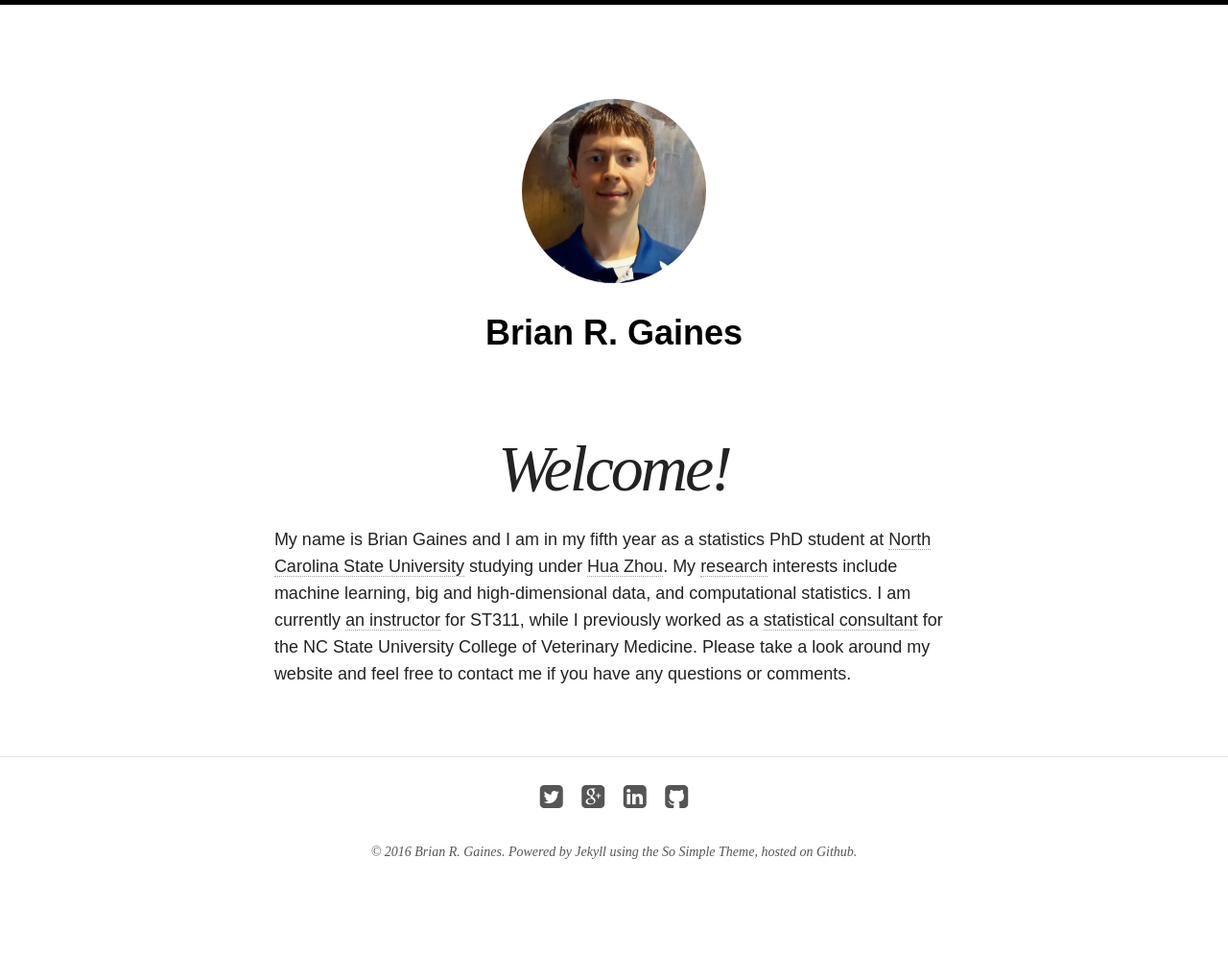
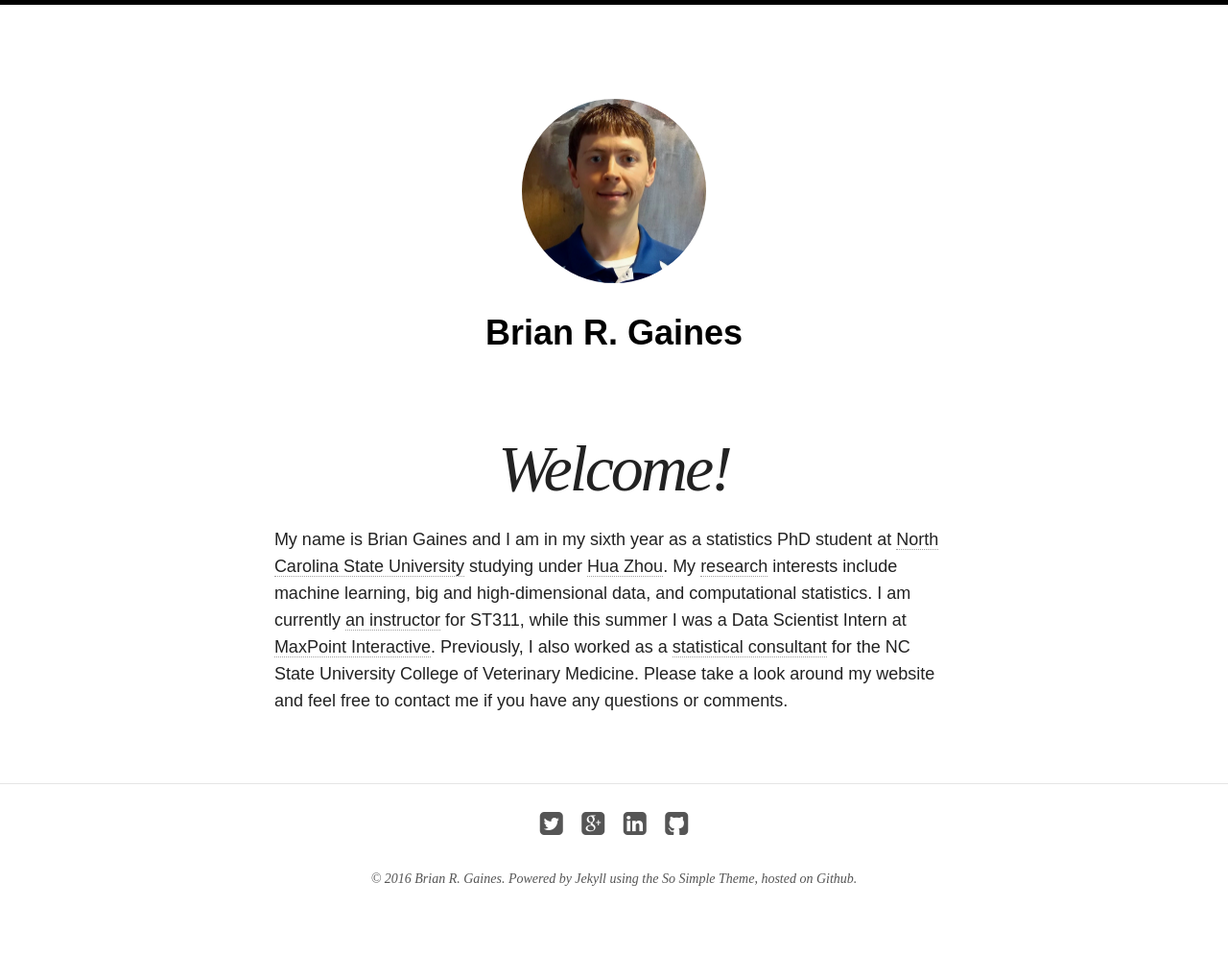
Before and after one commit to brgaines/brgaines.github.io, a Jekyll site: the page built from index.md, in a window 1280 px wide. Shown: the whole page at 96% size. Built offline with Jekyll 4.4.1, drawn with Linux system fonts in a browser that asks for light colours; nearby versions of some CDN libraries; before the commit the page ends 966 px from its top, so only the background shows below that.

Commit message:
updated intro page with current info

```diff
--- a/index.md
+++ b/index.md
@@ -2,7 +2,7 @@
 layout: page
 title: Welcome!
 excerpt: "Welcome to my website!"
-modified: 2015-10-19
+modified: 2016-09-19
 ---
 
-My name is Brian Gaines and I am in my fifth year as a statistics PhD student at [North Carolina State University](http://www.ncsu.edu) studying under [Hua Zhou](http://hua-zhou.github.io/).  My [research](http://brgaines.github.io/research/) interests include machine learning, big and high-dimensional data, and computational statistics.  I am currently [an instructor](http://brgaines.github.io/teaching/) for ST311, while I previously worked as a [statistical consultant](http://brgaines.github.io/consulting/) for the NC State University College of Veterinary Medicine.  Please take a look around my website and feel free to contact me if you have any questions or comments.
+My name is Brian Gaines and I am in my sixth year as a statistics PhD student at [North Carolina State University](http://www.ncsu.edu) studying under [Hua Zhou](http://hua-zhou.github.io/).  My [research](http://brgaines.github.io/research/) interests include machine learning, big and high-dimensional data, and computational statistics.  I am currently [an instructor](http://brgaines.github.io/teaching/) for ST311, while this summer I was a Data Scientist Intern at [MaxPoint Interactive](http://maxpoint.com/us).  Previously, I also worked as a [statistical consultant](http://brgaines.github.io/consulting/) for the NC State University College of Veterinary Medicine.  Please take a look around my website and feel free to contact me if you have any questions or comments.
```
